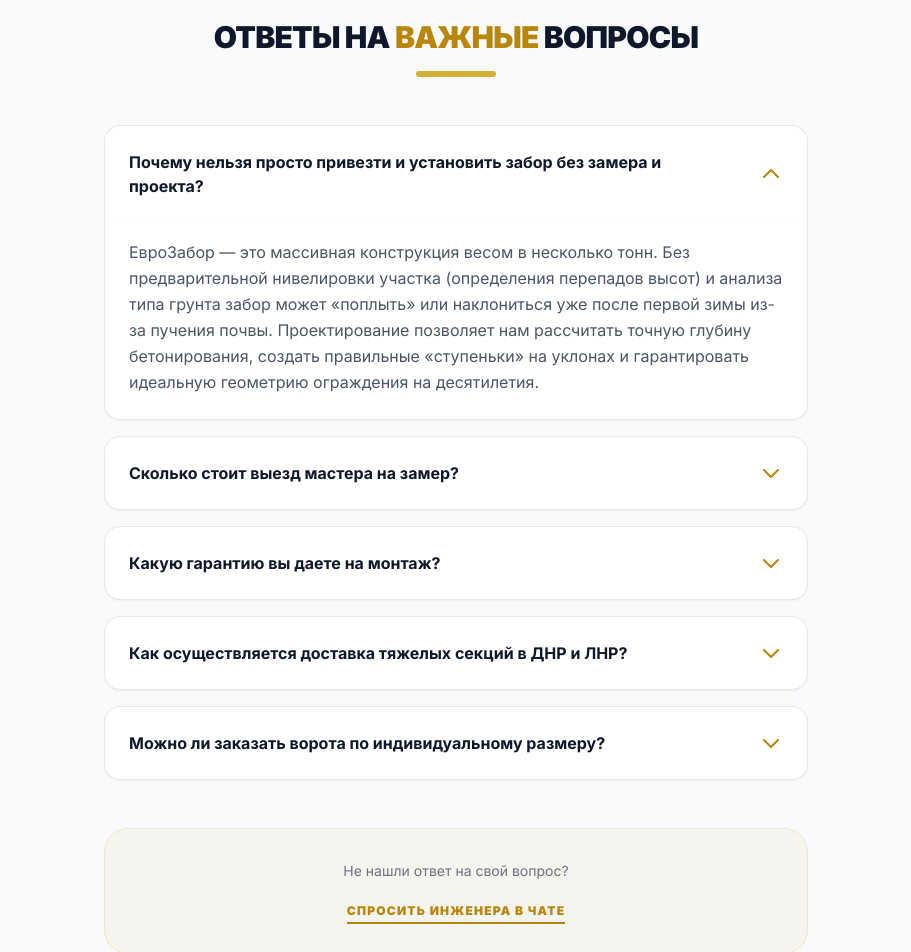
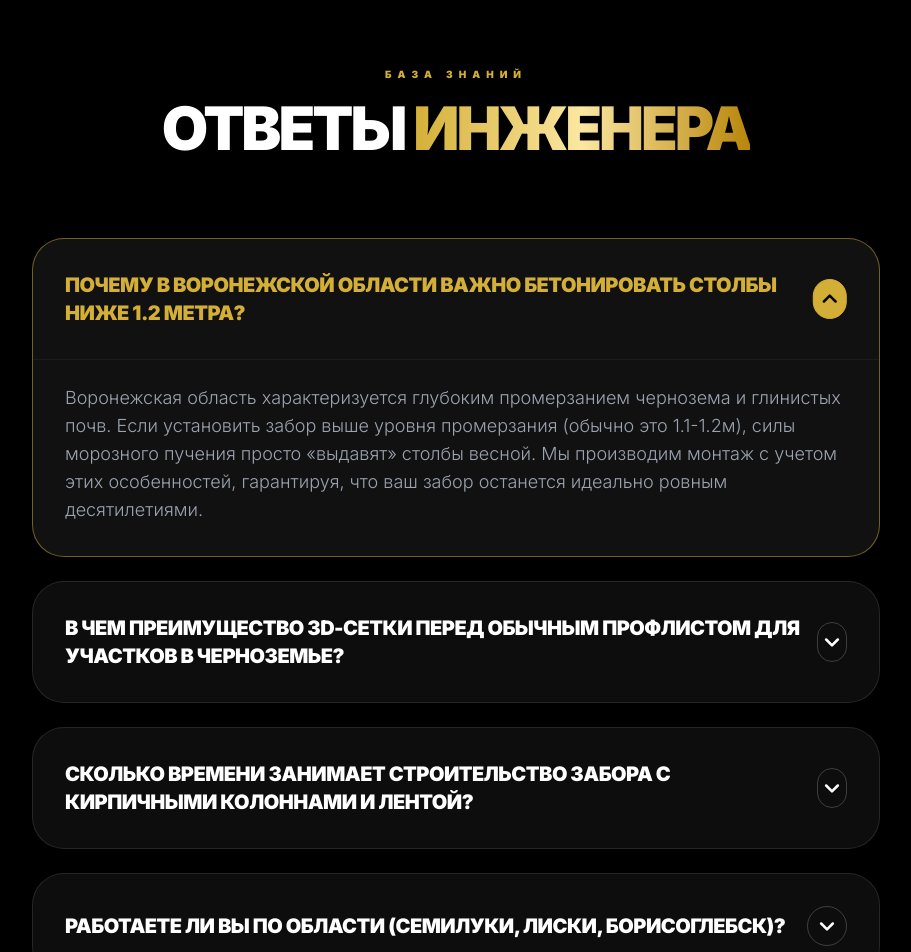
Before and after one commit to ksasha79/KovkaMaster, a React (Vite) app: page / in a window 1280 px wide. Shown: the part 7220-8172 px from the top of the page, without its empty margins (184-1095 px from the left). Built offline with nearby package versions, Linux system fonts and the light colour scheme.

Commit message:
Update FAQ.tsx

```diff
--- a/components/FAQ.tsx
+++ b/components/FAQ.tsx
@@ -1,25 +1,26 @@
+
 import React, { useState } from 'react';
 
 const faqs = [
   {
-    question: "Почему нельзя просто привезти и установить забор без замера и проекта?",
-    answer: "ЕвроЗабор — это массивная конструкция весом в несколько тонн. Без предварительной нивелировки участка (определения перепадов высот) и анализа типа грунта забор может «поплыть» или наклониться уже после первой зимы из-за пучения почвы. Проектирование позволяет нам рассчитать точную глубину бетонирования, создать правильные «ступеньки» на уклонах и гарантировать идеальную геометрию ограждения на десятилетия."
+    question: "Почему в Воронежской области важно бетонировать столбы ниже 1.2 метра?",
+    answer: "Воронежская область характеризуется глубоким промерзанием чернозема и глинистых почв. Если установить забор выше уровня промерзания (обычно это 1.1-1.2м), силы морозного пучения просто «выдавят» столбы весной. Мы производим монтаж с учетом этих особенностей, гарантируя, что ваш забор останется идеально ровным десятилетиями."
   },
   {
-    question: "Сколько стоит выезд мастера на замер?",
-    answer: "Выезд инженера в пределах Ростова-на-Дону, а также в крупные города ДНР и ЛНР (Донецк, Макеевка, Луганск) при заключении договора осуществляется бесплатно. Специалист привозит с собой образцы текстур и лазерное оборудование для точного расчета сметы на месте."
+    question: "В чем преимущество 3D-сетки перед обычным профлистом для участков в Черноземье?",
+    answer: "3D-сетка (Gitter) обеспечивает отличную проветриваемость участка. На открытых пространствах Воронежской степи часто бывают сильные ветровые нагрузки — сетка не имеет парусности, в отличие от сплошного профлиста. Кроме того, она не затеняет посадки, что критично для плодородного чернозема."
   },
   {
-    question: "Какую гарантию вы даете на монтаж?",
-    answer: "Мы предоставляем официальную гарантию 2 года на устойчивость конструкции и сохранность геометрии. Это возможно благодаря нашей технологии глубокого бетонирования и строгому соблюдению проектных отметок."
+    question: "Сколько времени занимает строительство забора с кирпичными колоннами и лентой?",
+    answer: "Это капитальное строительство. Первый этап — копка траншеи и заливка армированной ленты (3-5 дней на набор прочности бетона). Затем — возведение колонн и монтаж пролетов. В среднем, объект длиной 20-30 метров в Новой Усмани или Рамони мы сдаем за 14-18 рабочих дней."
   },
   {
-    question: "Как осуществляется доставка тяжелых секций в ДНР и ЛНР?",
-    answer: "У нас есть собственный парк грузовых автомобилей с манипуляторами. Мы берем на себя все вопросы логистики и проезда через пункты пропуска. Вы получаете готовое изделие и профессиональную монтажную бригаду прямо у себя на участке."
+    question: "Работаете ли вы по области (Семилуки, Лиски, Борисоглебск)?",
+    answer: "Да, мы работаем по всей Воронежской области. У нас налажена логистика по трассе М-4 и региональным дорогам. Стоимость доставки рассчитывается индивидуально, но благодаря собственному автопарку она остается минимальной для заказчика."
   },
   {
-    question: "Можно ли заказать ворота по индивидуальному размеру?",
-    answer: "Да, хотя у нас есть складская программа стандартных размеров, мы изготавливаем воротные группы и калитки под конкретный проем, заложенный в проекте вашего забора. Это гарантирует отсутствие щелей и идеальную работу автоматики."
+    question: "Можно ли заказать только материалы без монтажа?",
+    answer: "Да, как завод-изготовитель, мы отгружаем комплекты для самостоятельной сборки со склада в Воронеже. Вы получаете все необходимые комплектующие, схемы сборки и заводскую гарантию на металл и окраску."
   }
 ];
 
@@ -27,44 +28,64 @@ const FAQ: React.FC = () => {
   const [openIndex, setOpenIndex] = useState<number | null>(0);
 
   return (
-    <section id="faq" className="py-20 bg-gray-50">
-      <div className="max-w-3xl mx-auto px-4 sm:px-6 lg:px-8">
-        <div className="text-center mb-12">
-          <h2 className="text-3xl font-black text-metal-900 uppercase tracking-tight">
-            Ответы на <span className="text-gold-600">Важные</span> Вопросы
+    <section id="faq" className="py-32 bg-brand-black relative">
+      <div className="max-w-4xl mx-auto px-6">
+        <div className="text-center mb-20">
+          <span className="text-brand-gold font-black uppercase tracking-[0.6em] text-[10px] mb-4 block">База знаний</span>
+          <h2 className="text-4xl md:text-6xl font-black text-white uppercase tracking-tighter leading-none">
+            ОТВЕТЫ <span className="text-gold">ИНЖЕНЕРА</span>
           </h2>
-          <div className="h-1.5 w-20 bg-gold-500 mx-auto mt-4 rounded-full"></div>
         </div>
 
-        <div className="space-y-4">
+        <div className="space-y-6">
           {faqs.map((faq, index) => (
-            <div key={index} className="border border-gray-200 rounded-2xl bg-white overflow-hidden shadow-sm hover:shadow-md transition-shadow">
+            <div
+              key={index}
+              className={`border rounded-[2rem] transition-all duration-500 overflow-hidden ${
+                openIndex === index
+                ? 'bg-brand-grey border-brand-gold/50 shadow-2xl'
+                : 'bg-white/5 border-white/10 hover:border-white/20'
+              }`}
+            >
               <button
-                className="w-full flex justify-between items-center p-6 text-left font-bold text-metal-900 hover:bg-gray-50 transition-colors"
+                className="w-full flex justify-between items-center p-8 text-left group"
                 onClick={() => setOpenIndex(openIndex === index ? null : index)}
               >
-                <span className="pr-8">{faq.question}</span>
-                <svg
-                  className={`w-6 h-6 text-gold-600 flex-shrink-0 transform transition-transform duration-300 ${openIndex === index ? 'rotate-180' : ''}`}
-                  fill="none" viewBox="0 0 24 24" stroke="currentColor"
-                >
-                  <path strokeLinecap="round" strokeLinejoin="round" strokeWidth={2} d="M19 9l-7 7-7-7" />
-                </svg>
+                <span className={`text-lg md:text-xl font-black uppercase tracking-tight transition-colors ${openIndex === index ? 'text-brand-gold' : 'text-white'}`}>
+                  {faq.question}
+                </span>
+                <div className={`w-10 h-10 rounded-full border flex items-center justify-center transition-all ${
+                  openIndex === index ? 'bg-brand-gold border-brand-gold text-black rotate-180' : 'border-white/20 text-white group-hover:border-brand-gold'
+                }`}>
+                  <svg className="w-5 h-5" fill="none" viewBox="0 0 24 24" stroke="currentColor">
+                    <path strokeLinecap="round" strokeLinejoin="round" strokeWidth={3} d="M19 9l-7 7-7-7" />
+                  </svg>
+                </div>
               </button>
-              {openIndex === index && (
-                <div className="px-6 pb-6 text-gray-600 leading-relaxed border-t border-gray-50 pt-4 animate-fade-in">
+
+              <div
+                className={`transition-all duration-500 ease-in-out ${
+                  openIndex === index ? 'max-h-[500px] opacity-100' : 'max-h-0 opacity-0 pointer-events-none'
+                }`}
+              >
+                <div className="px-8 pb-8 text-gray-400 leading-relaxed font-light text-base md:text-lg border-t border-white/5 pt-6">
                   {faq.answer}
                 </div>
-              )}
+              </div>
             </div>
           ))}
         </div>
 
-        <div className="mt-12 p-8 bg-gold-600/5 border border-gold-500/20 rounded-3xl text-center">
-           <p className="text-sm text-gray-500 mb-4">Не нашли ответ на свой вопрос?</p>
-           <a href="#contact" className="text-gold-600 font-black uppercase tracking-widest text-xs border-b-2 border-gold-600 pb-1 hover:text-gold-500 hover:border-gold-500 transition-all">
-             Спросить инженера в чате
-           </a>
+        <div className="mt-20 p-12 glass-card rounded-[3rem] text-center border-dashed border-2 border-brand-gold/20">
+           <p className="text-gray-400 mb-6 uppercase tracking-widest text-[10px] font-black">Остались специфические вопросы?</p>
+           <div className="flex flex-col sm:flex-row gap-6 justify-center">
+              <a href="#contact" className="btn-gold px-10 py-5 rounded-2xl text-[10px]">
+                Получить консультацию
+              </a>
+              <a href="https://t.me/8201704520" target="_blank" className="px-10 py-5 bg-white/5 hover:bg-white/10 rounded-2xl text-[10px] font-black uppercase tracking-widest transition-all">
+                Написать в Telegram
+              </a>
+           </div>
         </div>
       </div>
     </section>
```
